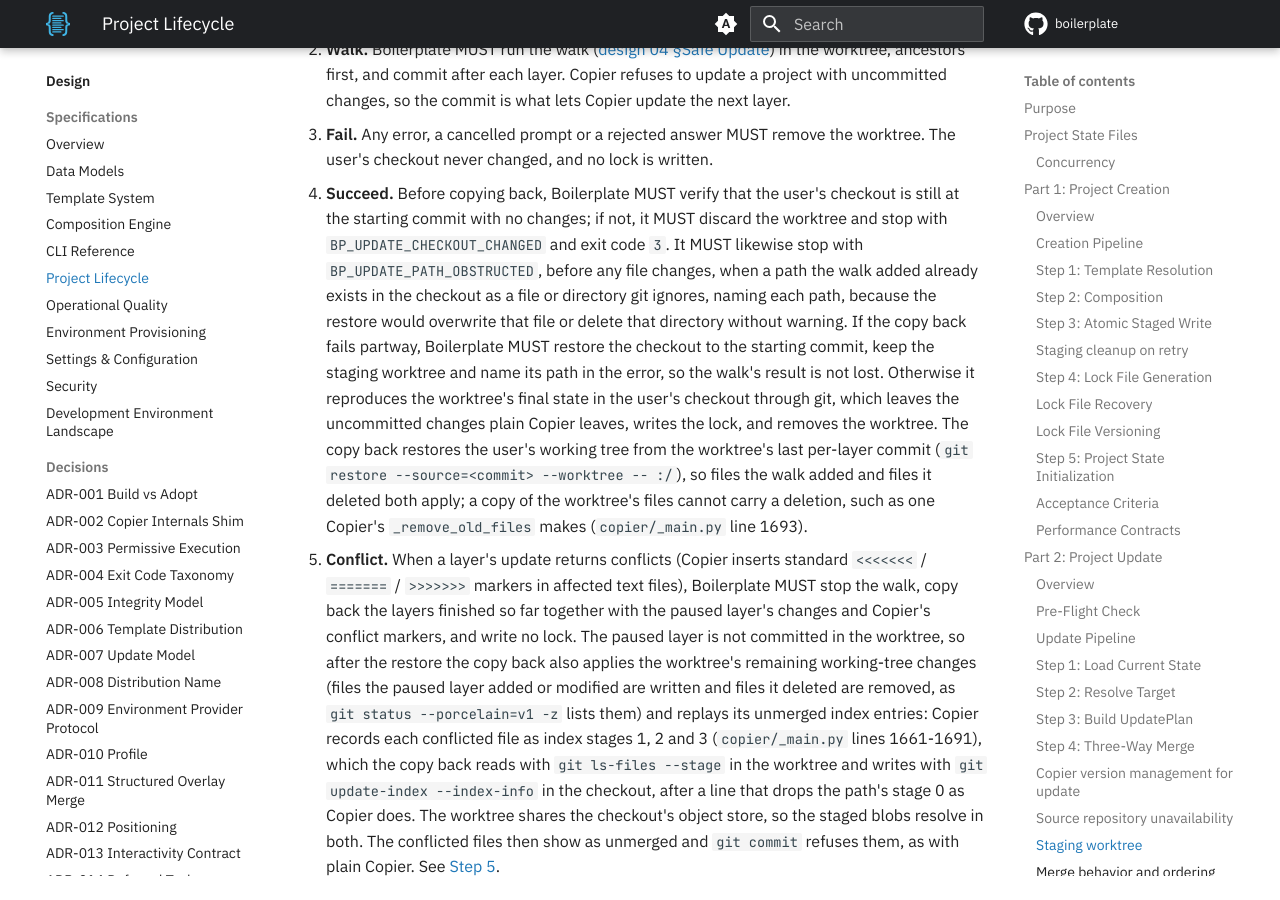
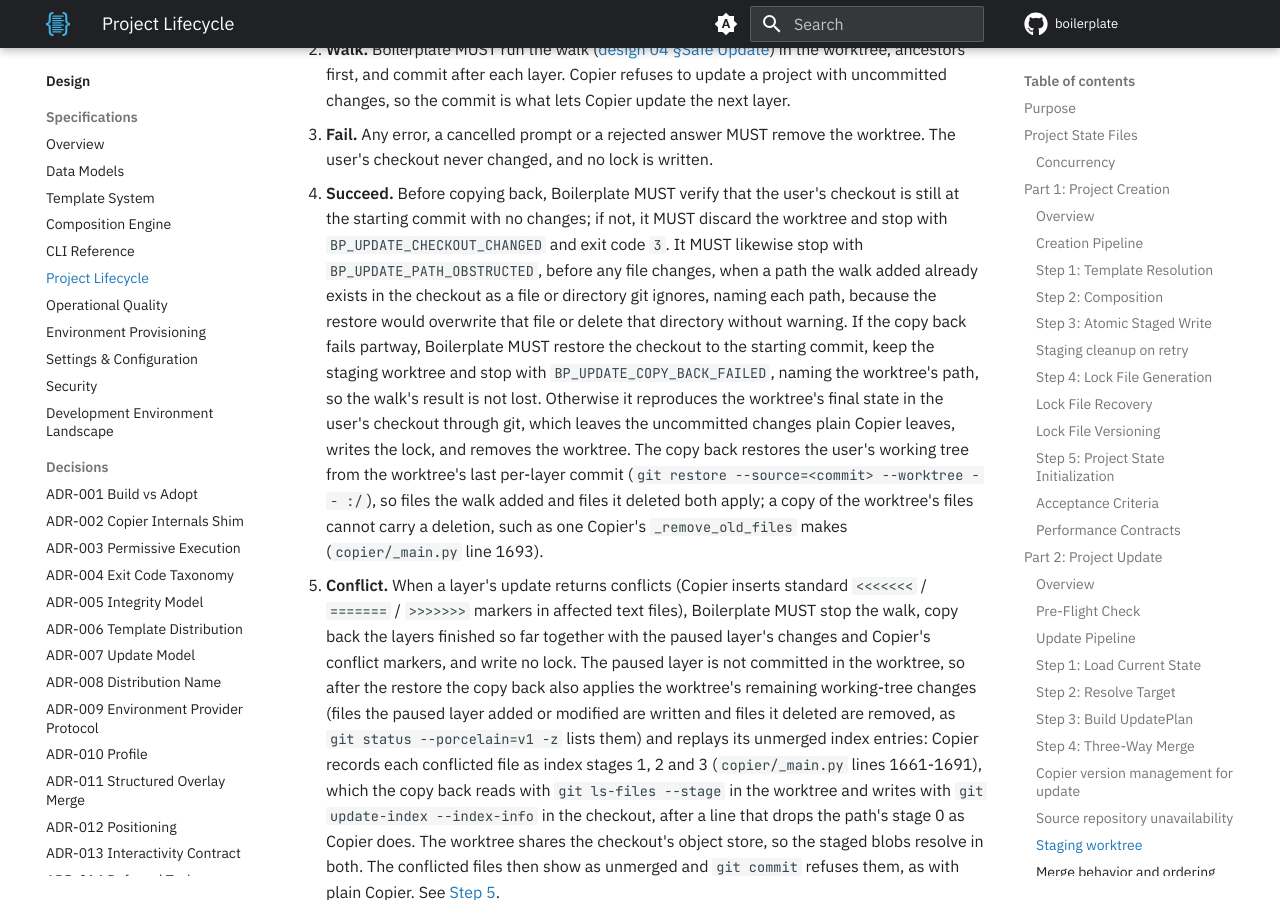
Before and after one commit to TheRealBillSiegler/boilerplate, an MkDocs documentation site: the page built from docs/design/06-project-lifecycle.md, in a window 1280 px wide and 900 px high, scrolled down 12350 px. Built offline with MkDocs 1.6.1 and Material for MkDocs 9.7.7, drawn with Linux system fonts in a browser that asks for light colours; comment, search, counter and statistics services are not loaded; the version menu is left out.

Commit message:
docs(design): name the error a failed copy back stops with
A copy back that fails partway restores the checkout and keeps the
staging worktree, but the rule named no code for the stop. Register
BP_UPDATE_COPY_BACK_FAILED, exit 1, in the staging rule, the exception
table and the error registry.

Co-Authored-By: Claude Opus 5.5 <noreply@anthropic.com>

```diff
--- a/docs/design/06-project-lifecycle.md
+++ b/docs/design/06-project-lifecycle.md
@@ -286,7 +286,7 @@ Template source repositories SHOULD be treated as critical infrastructure. The l
     - Boilerplate MUST commit in the worktree with git's plumbing (`git write-tree`, `git commit-tree`, `git update-ref`), so the user's hooks do not run.
 2. **Walk.** Boilerplate MUST run the walk ([design 04 §Safe Update](04-composition-engine.md#safe-update)) in the worktree, ancestors first, and commit after each layer. Copier refuses to update a project with uncommitted changes, so the commit is what lets Copier update the next layer.
 3. **Fail.** Any error, a cancelled prompt or a rejected answer MUST remove the worktree. The user's checkout never changed, and no lock is written.
-4. **Succeed.** Before copying back, Boilerplate MUST verify that the user's checkout is still at the starting commit with no changes; if not, it MUST discard the worktree and stop with `BP_UPDATE_CHECKOUT_CHANGED` and exit code `3`. It MUST likewise stop with `BP_UPDATE_PATH_OBSTRUCTED`, before any file changes, when a path the walk added already exists in the checkout as a file or directory git ignores, naming each path, because the restore would overwrite that file or delete that directory without warning. If the copy back fails partway, Boilerplate MUST restore the checkout to the starting commit, keep the staging worktree and name its path in the error, so the walk's result is not lost. Otherwise it reproduces the worktree's final state in the user's checkout through git, which leaves the uncommitted changes plain Copier leaves, writes the lock, and removes the worktree. The copy back restores the user's working tree from the worktree's last per-layer commit (`git restore --source=<commit> --worktree -- :/`), so files the walk added and files it deleted both apply; a copy of the worktree's files cannot carry a deletion, such as one Copier's `_remove_old_files` makes (`copier/_main.py` line 1693).
+4. **Succeed.** Before copying back, Boilerplate MUST verify that the user's checkout is still at the starting commit with no changes; if not, it MUST discard the worktree and stop with `BP_UPDATE_CHECKOUT_CHANGED` and exit code `3`. It MUST likewise stop with `BP_UPDATE_PATH_OBSTRUCTED`, before any file changes, when a path the walk added already exists in the checkout as a file or directory git ignores, naming each path, because the restore would overwrite that file or delete that directory without warning. If the copy back fails partway, Boilerplate MUST restore the checkout to the starting commit, keep the staging worktree and stop with `BP_UPDATE_COPY_BACK_FAILED`, naming the worktree's path, so the walk's result is not lost. Otherwise it reproduces the worktree's final state in the user's checkout through git, which leaves the uncommitted changes plain Copier leaves, writes the lock, and removes the worktree. The copy back restores the user's working tree from the worktree's last per-layer commit (`git restore --source=<commit> --worktree -- :/`), so files the walk added and files it deleted both apply; a copy of the worktree's files cannot carry a deletion, such as one Copier's `_remove_old_files` makes (`copier/_main.py` line 1693).
 5. **Conflict.** When a layer's update returns conflicts (Copier inserts standard `<<<<<<<` / `=======` / `>>>>>>>` markers in affected text files), Boilerplate MUST stop the walk, copy back the layers finished so far together with the paused layer's changes and Copier's conflict markers, and write no lock. The paused layer is not committed in the worktree, so after the restore the copy back also applies the worktree's remaining working-tree changes (files the paused layer added or modified are written and files it deleted are removed, as `git status --porcelain=v1 -z` lists them) and replays its unmerged index entries: Copier records each conflicted file as index stages 1, 2 and 3 (`copier/_main.py` lines 1661-1691), which the copy back reads with `git ls-files --stage` in the worktree and writes with `git update-index --index-info` in the checkout, after a line that drops the path's stage 0 as Copier does. The worktree shares the checkout's object store, so the staged blobs resolve in both. The conflicted files then show as unmerged and `git commit` refuses them, as with plain Copier. See [Step 5](#step-5-failure-and-conflict).
 
 Stale worktrees left by an interrupted run are removed by the stale-staging cleanup of [07 §Atomic Staged Write Pattern](07-operational-quality.md#atomic-staged-write-pattern).
```
Also changed, not shown: docs/design/02-data-models.md (+1 -0 lines), docs/design/07-operational-quality.md (+1 -0 lines).
